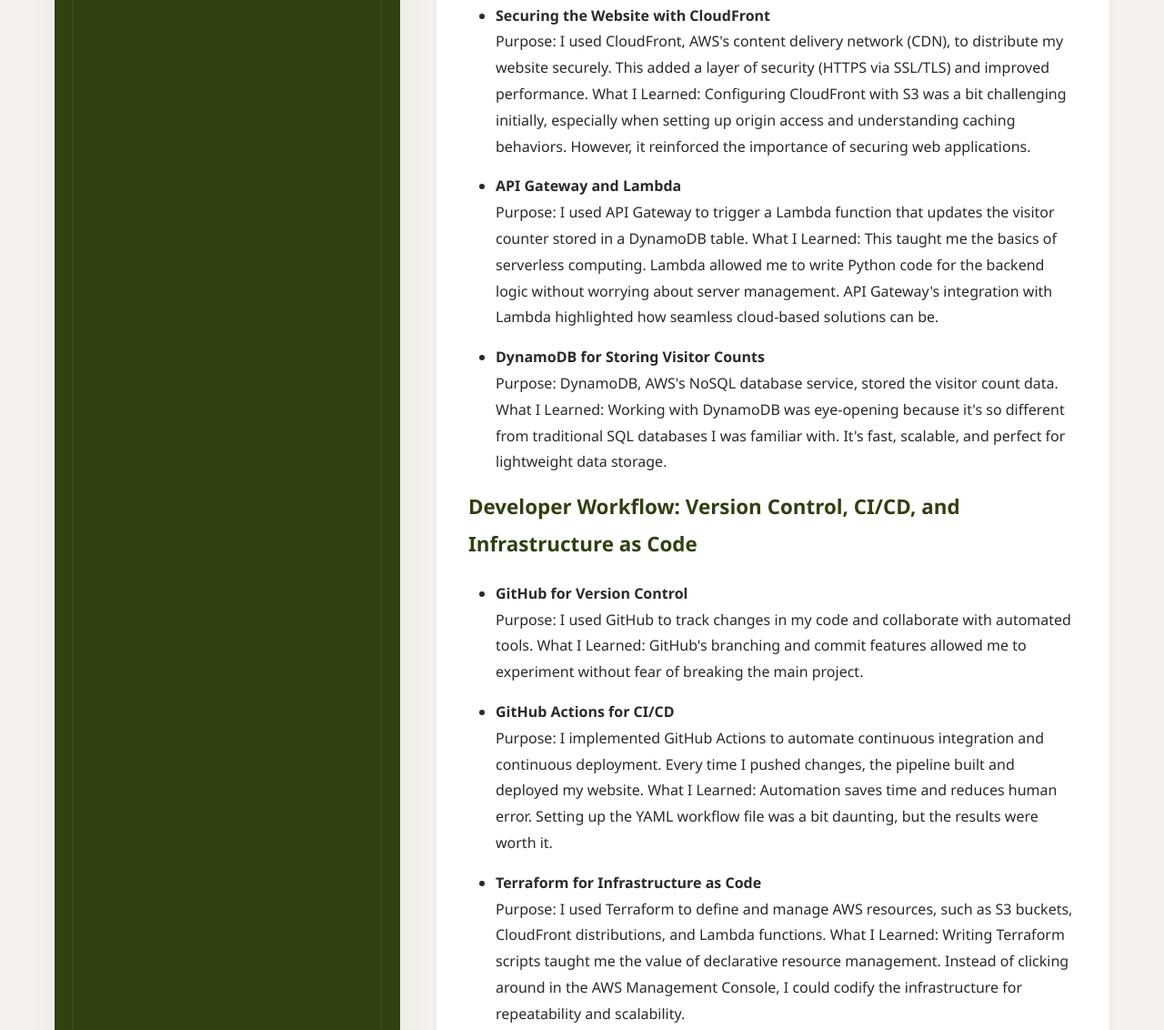
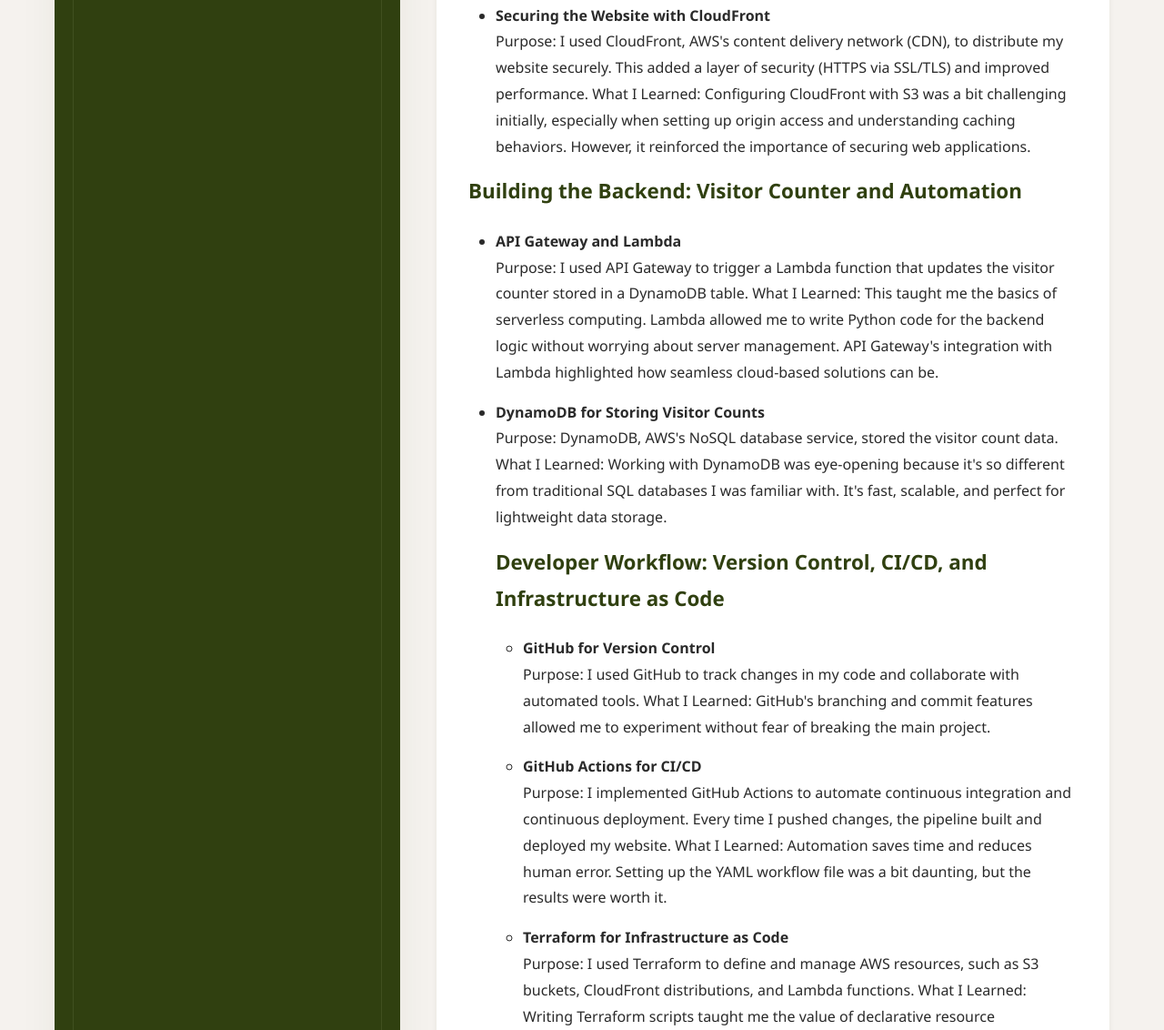
Before and after one commit to cleopollinger/cloud_resume_frontend, a plain HTML site: page index.html in a window 1280 px wide. Shown: the part 2594-3726 px from the top of the page at 91% size. Drawn offline with Linux system fonts and the light colour scheme; no server answers.

Commit message:
Update index.html

```diff
--- a/index.html
+++ b/index.html
@@ -340,6 +340,10 @@
                             <strong>Securing the Website with CloudFront</strong>
                             <p>Purpose: I used CloudFront, AWS's content delivery network (CDN), to distribute my website securely. This added a layer of security (HTTPS via SSL/TLS) and improved performance. What I Learned: Configuring CloudFront with S3 was a bit challenging initially, especially when setting up origin access and understanding caching behaviors. However, it reinforced the importance of securing web applications.</p>
                         </li>
+                         </ul>
+
+                    <h2>Building the Backend: Visitor Counter and Automation</h2>
+                    <ul>
                         <li>
                             <strong>API Gateway and Lambda</strong>
                             <p>Purpose: I used API Gateway to trigger a Lambda function that updates the visitor counter stored in a DynamoDB table. What I Learned: This taught me the basics of serverless computing. Lambda allowed me to write Python code for the backend logic without worrying about server management. API Gateway's integration with Lambda highlighted how seamless cloud-based solutions can be.</p>
@@ -348,7 +352,6 @@
                             <strong>DynamoDB for Storing Visitor Counts</strong>
                             <p>Purpose: DynamoDB, AWS's NoSQL database service, stored the visitor count data. What I Learned: Working with DynamoDB was eye-opening because it's so different from traditional SQL databases I was familiar with. It's fast, scalable, and perfect for lightweight data storage.</p>
                         </li>
-                    </ul>
 
                     <h2>Developer Workflow: Version Control, CI/CD, and Infrastructure as Code</h2>
                     <ul>
```
